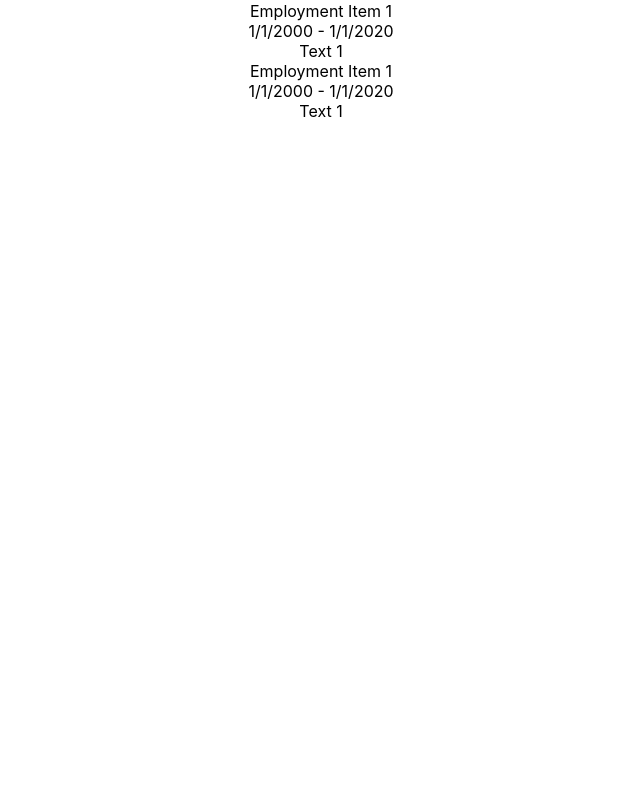
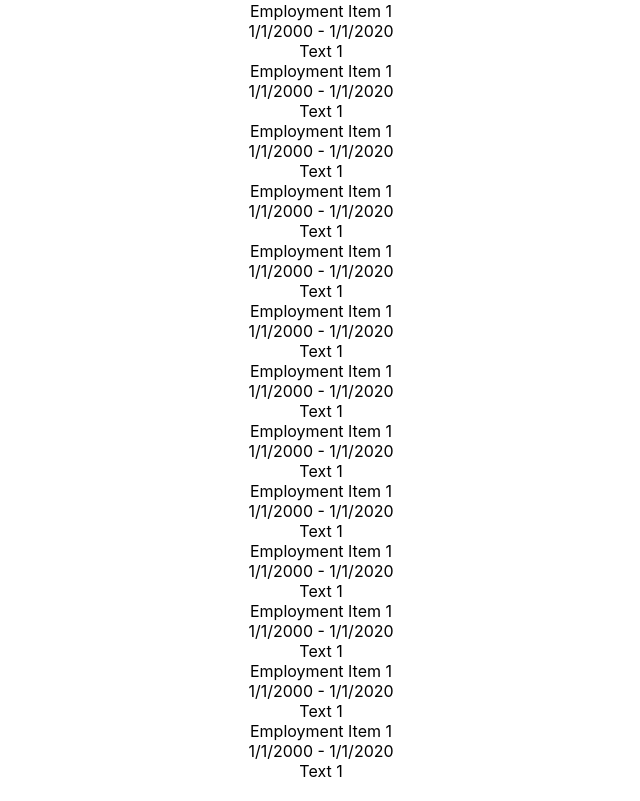
Before and after one commit to Conor07/cv-website, a React (Create React App) app: page / in a window 1280 px wide. Shown: the part 2160-2961 px from the top of the page, without its empty margins (319-959 px from the left). Before the commit the page ends 2301 px from the top, so only its background shows below. Built offline with nearby package versions, Linux system fonts and the light colour scheme.

Commit message:
Implemented logic for tracking active/visible page section that's heighest on the screen

```diff
--- a/src/App.tsx
+++ b/src/App.tsx
@@ -1,6 +1,6 @@
 import "src/styles/main.scss";
 
-import React from "react";
+import React, { useEffect, useState } from "react";
 import "./App.css";
 import Intro from "./pages/Intro";
 import Header from "./components/Header";
@@ -10,14 +10,28 @@ import { store } from "./app/store";
 import { Provider } from "react-redux";
 
 function App() {
+  const [scrollPosition, setScrollPosition] = useState(0);
+  const handleScroll = () => {
+    const position = window.pageYOffset;
+    setScrollPosition(position);
+  };
+
+  useEffect(() => {
+    window.addEventListener("scroll", handleScroll, { passive: true });
+
+    return () => {
+      window.removeEventListener("scroll", handleScroll);
+    };
+  }, []);
+
   return (
     <Provider store={store}>
       <div className="App">
         <Header />
 
-        <Intro />
+        <Intro scrollPosition={scrollPosition} />
 
-        <Employment />
+        <Employment scrollPosition={scrollPosition} />
       </div>
     </Provider>
   );
--- a/src/components/Header.tsx
+++ b/src/components/Header.tsx
@@ -1,8 +1,12 @@
-import React from "react";
-import { useSelector } from "react-redux";
+import React, { useEffect } from "react";
+import { useDispatch, useSelector } from "react-redux";
 import { RootState } from "src/app/store";
 import { scrollToElement } from "src/helpers/scrollToElement";
-import { selectCurrentScreen } from "src/reducers/navigation";
+import {
+  selectCurrentScreen,
+  selectHeaderHeight,
+  setHeaderHeight,
+} from "src/reducers/navigation";
 
 export enum PageNames {
   IntroPage = "IntroPage",
@@ -15,14 +19,11 @@ export enum PageNames {
 }
 
 const Header = () => {
-  const headerPageOnClick = (pageName: string) => {
-    scrollToElement(pageName);
-  };
+  const ref = React.useRef<any>(null);
 
-  const currentScreen = useSelector(
-    selectCurrentScreen
-    // (state: RootState) => state.navigation.currentScreen
-  );
+  const dispatch = useDispatch();
+
+  const currentScreen = useSelector(selectCurrentScreen);
 
   const activeScreen = (pageName: string) => {
     return (
@@ -34,8 +35,24 @@ const Header = () => {
     );
   };
 
+  const headerHeight = useSelector(selectHeaderHeight);
+
+  useEffect(() => {
+    if (ref.current) {
+      const height = ref.current.clientHeight ?? 0;
+
+      if (height !== headerHeight) {
+        dispatch(setHeaderHeight(height));
+      }
+    }
+  }, [ref]);
+
+  const headerPageOnClick = (pageName: string) => {
+    scrollToElement(pageName);
+  };
+
   return (
-    <header className="Header">
+    <header className="Header" ref={ref}>
       <h1>Conor Talbot</h1>
 
       <div className="HeaderPages">
--- a/src/helpers/isOnScreen.ts
+++ b/src/helpers/isOnScreen.ts
@@ -1,30 +1,30 @@
 import { RefObject, useEffect, useMemo, useState } from "react";
 
 export const useIsOnScreen = (
-  ref: RefObject<HTMLElement> | RefObject<null> | null
+  ref: RefObject<HTMLElement> | RefObject<null> | null,
+  scrollPosition: number
 ) => {
   const [isIntersecting, setIntersecting] = useState<boolean>(false);
   const [intersectionRatio, setIntersectionRatio] = useState<number | null>(
     null
   );
-
-  const observer = useMemo(
-    () =>
-      new IntersectionObserver(([entry]) => {
-        console.log("entry: ", entry);
-        setIntersecting(entry.isIntersecting);
-        setIntersectionRatio(entry.intersectionRatio);
-      }),
-    [ref]
-  );
+  const [screenYPosition, setScreenYPosition] = useState<number | null>(null);
 
   useEffect(() => {
-    console.log("useIsOnScreen ref: ", ref);
+    const observer = new IntersectionObserver(([entry]) => {
+      setIntersecting(entry.isIntersecting);
+      setIntersectionRatio(entry.intersectionRatio);
+      setScreenYPosition(entry.boundingClientRect.bottom);
+    });
+
     if (ref?.current) {
       observer.observe(ref.current);
-      return () => observer.disconnect();
     }
-  }, []);
 
-  return { isIntersecting, intersectionRatio };
+    return () => {
+      observer.disconnect();
+    };
+  }, [ref, scrollPosition]);
+
+  return { isIntersecting, intersectionRatio, screenYPosition };
 };
--- a/src/helpers/scrollToElement.ts
+++ b/src/helpers/scrollToElement.ts
@@ -1,16 +1,7 @@
-// export const scrollToElement = (elementRef: React.RefObject<HTMLElement>) => {
 export const scrollToElement = (pageName: string) => {
+  const elementRef = document.getElementById(pageName);
 
-    console.log('scrollToElement ------------ ')
-    console.log('scrollToElement pageName: ', pageName)
-
-    const elementRef = document.getElementById(pageName);
-
-    console.log('scrollToElement elementRef: ', elementRef)
-    if (elementRef) {
-        console.log('scrollToElement scrollIntoView!!!! ')
-        elementRef.scrollIntoView({ behavior: 'smooth' });
-    }
-
-    console.log('scrollToElement ------------ ')
-}
+  if (elementRef) {
+    elementRef.scrollIntoView({ behavior: "smooth" });
+  }
+};
--- /dev/null
+++ b/src/helpers/updateCurrentScreen.ts
@@ -0,0 +1,47 @@
+import { CurrentScreen, setCurrentScreen } from "src/reducers/navigation";
+
+export type UpdateCurrentScreen = {
+  currentScreen: CurrentScreen;
+  dispatch: React.Dispatch<any>;
+  headerHeight: number;
+  isIntersecting: boolean;
+  intersectionRatio: number | null;
+  screenYPosition: number | null;
+  screenToCheck: string;
+};
+
+export const updateCurrentScreen = (props: UpdateCurrentScreen) => {
+  const {
+    currentScreen,
+    dispatch,
+    headerHeight,
+    isIntersecting,
+    intersectionRatio,
+    screenYPosition,
+    screenToCheck,
+  } = props;
+
+  if (
+    isIntersecting &&
+    screenYPosition &&
+    screenYPosition > headerHeight &&
+    (currentScreen.screenYPosition === -1 ||
+      screenYPosition < currentScreen.screenYPosition)
+  ) {
+    dispatch(
+      setCurrentScreen({
+        currentScreen: screenToCheck,
+        currentScreenIntersectionRatio: intersectionRatio ?? 0,
+        currentScreenYPosition: screenYPosition ?? -1,
+      })
+    );
+  } else if (
+    currentScreen &&
+    currentScreen.screen &&
+    currentScreen.screen === screenToCheck &&
+    (!isIntersecting ||
+      (screenYPosition !== null && screenYPosition < headerHeight))
+  ) {
+    dispatch(setCurrentScreen(null));
+  }
+};
--- a/src/pages/Employment.tsx
+++ b/src/pages/Employment.tsx
@@ -2,26 +2,39 @@ import React, { useEffect } from "react";
 import { useDispatch, useSelector } from "react-redux";
 import { PageNames } from "src/components/Header";
 import { useIsOnScreen } from "src/helpers/isOnScreen";
-import { selectCurrentScreen } from "src/reducers/navigation";
-import { updateCurrentScreen } from "./Intro";
+import { updateCurrentScreen } from "src/helpers/updateCurrentScreen";
+import {
+  selectCurrentScreen,
+  selectHeaderHeight,
+} from "src/reducers/navigation";
 
-const Employment = () => {
+type EmploymentProps = {
+  scrollPosition: number;
+};
+
+const Employment: React.FC<EmploymentProps> = ({ scrollPosition }) => {
   const ref = React.useRef(null);
-  const { isIntersecting, intersectionRatio } = useIsOnScreen(ref);
+  const { isIntersecting, intersectionRatio, screenYPosition } = useIsOnScreen(
+    ref,
+    scrollPosition
+  );
 
   const currentScreen = useSelector(selectCurrentScreen);
+  const headerHeight = useSelector(selectHeaderHeight);
 
   const dispatch = useDispatch();
 
   useEffect(() => {
-    updateCurrentScreen(
+    updateCurrentScreen({
       currentScreen,
       dispatch,
+      headerHeight,
       isIntersecting,
       intersectionRatio,
-      PageNames.EmploymentPage
-    );
-  }, [currentScreen, dispatch, isIntersecting]);
+      screenYPosition,
+      screenToCheck: PageNames.EmploymentPage,
+    });
+  }, [currentScreen, dispatch, isIntersecting, scrollPosition]);
 
   return (
     <div
@@ -186,6 +199,83 @@ const Employment = () => {
 
           <div className="Text">Text 1</div>
         </div>
+        <div className="EmploymentItem">
+          <div className="Title">Employment Item 1</div>
+
+          <div className="Date">1/1/2000 - 1/1/2020</div>
+
+          <div className="Text">Text 1</div>
+        </div>
+        <div className="EmploymentItem">
+          <div className="Title">Employment Item 1</div>
+
+          <div className="Date">1/1/2000 - 1/1/2020</div>
+
+          <div className="Text">Text 1</div>
+        </div>
+        <div className="EmploymentItem">
+          <div className="Title">Employment Item 1</div>
+
+          <div className="Date">1/1/2000 - 1/1/2020</div>
+
+          <div className="Text">Text 1</div>
+        </div>
+        <div className="EmploymentItem">
+          <div className="Title">Employment Item 1</div>
+
+          <div className="Date">1/1/2000 - 1/1/2020</div>
+
+          <div className="Text">Text 1</div>
+        </div>
+        <div className="EmploymentItem">
+          <div className="Title">Employment Item 1</div>
+
+          <div className="Date">1/1/2000 - 1/1/2020</div>
+
+          <div className="Text">Text 1</div>
+        </div>
+        <div className="EmploymentItem">
+          <div className="Title">Employment Item 1</div>
+
+          <div className="Date">1/1/2000 - 1/1/2020</div>
+
+          <div className="Text">Text 1</div>
+        </div>
+        <div className="EmploymentItem">
+          <div className="Title">Employment Item 1</div>
+
+          <div className="Date">1/1/2000 - 1/1/2020</div>
+
+          <div className="Text">Text 1</div>
+        </div>
+        <div className="EmploymentItem">
+          <div className="Title">Employment Item 1</div>
+
+          <div className="Date">1/1/2000 - 1/1/2020</div>
+
+          <div className="Text">Text 1</div>
+        </div>
+        <div className="EmploymentItem">
+          <div className="Title">Employment Item 1</div>
+
+          <div className="Date">1/1/2000 - 1/1/2020</div>
+
+          <div className="Text">Text 1</div>
+        </div>
+        <div className="EmploymentItem">
+          <div className="Title">Employment Item 1</div>
+
+          <div className="Date">1/1/2000 - 1/1/2020</div>
+
+          <div className="Text">Text 1</div>
+        </div>
+        <div className="EmploymentItem">
+          <div className="Title">Employment Item 1</div>
+
+          <div className="Date">1/1/2000 - 1/1/2020</div>
+
+          <div className="Text">Text 1</div>
+        </div>
       </div>
     </div>
   );
```
Also changed, not shown: src/index.tsx (+5 -11 lines), src/pages/Intro.tsx (+16 -32 lines), src/reducers/navigation.ts (+26 -2 lines).
